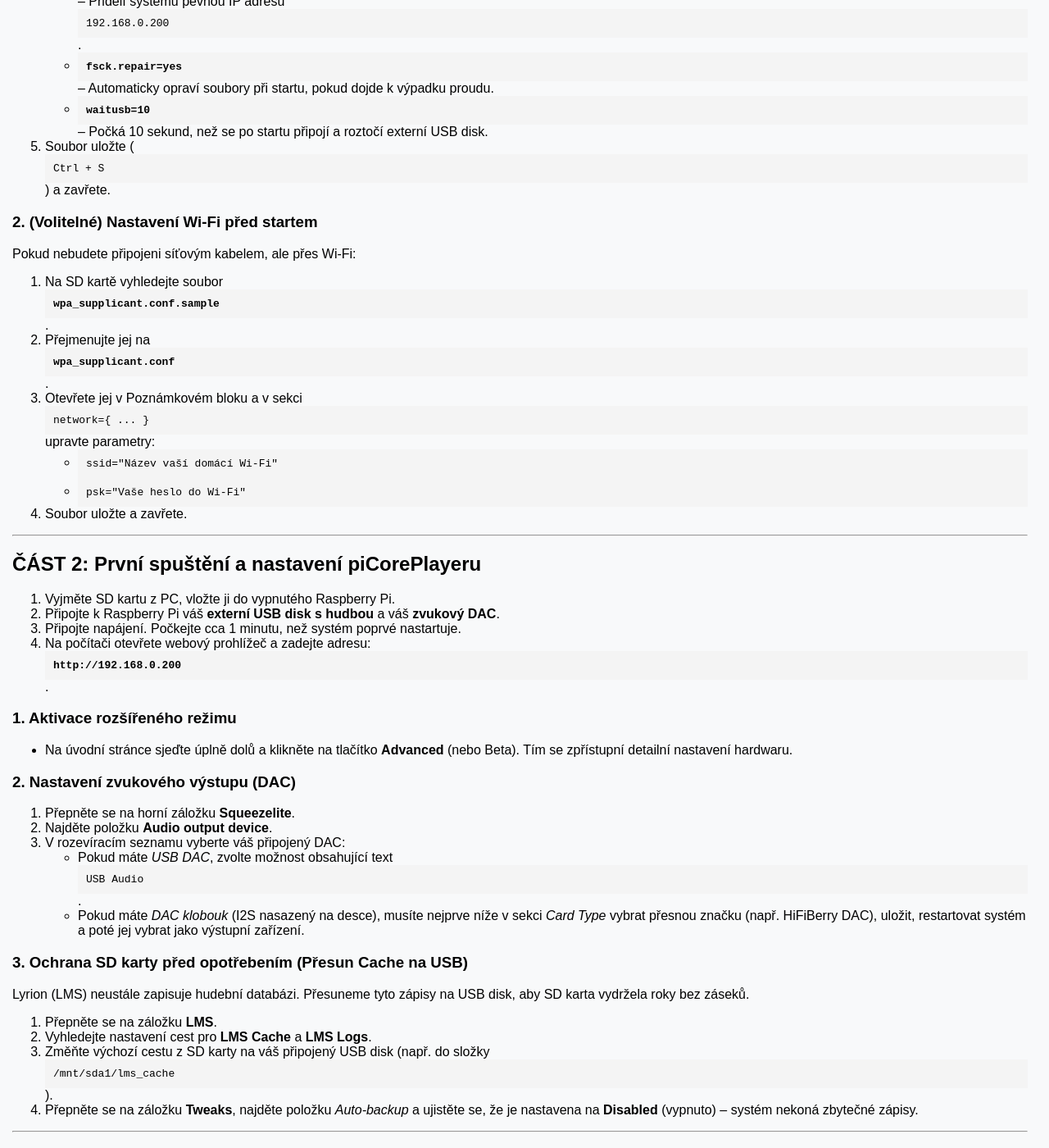
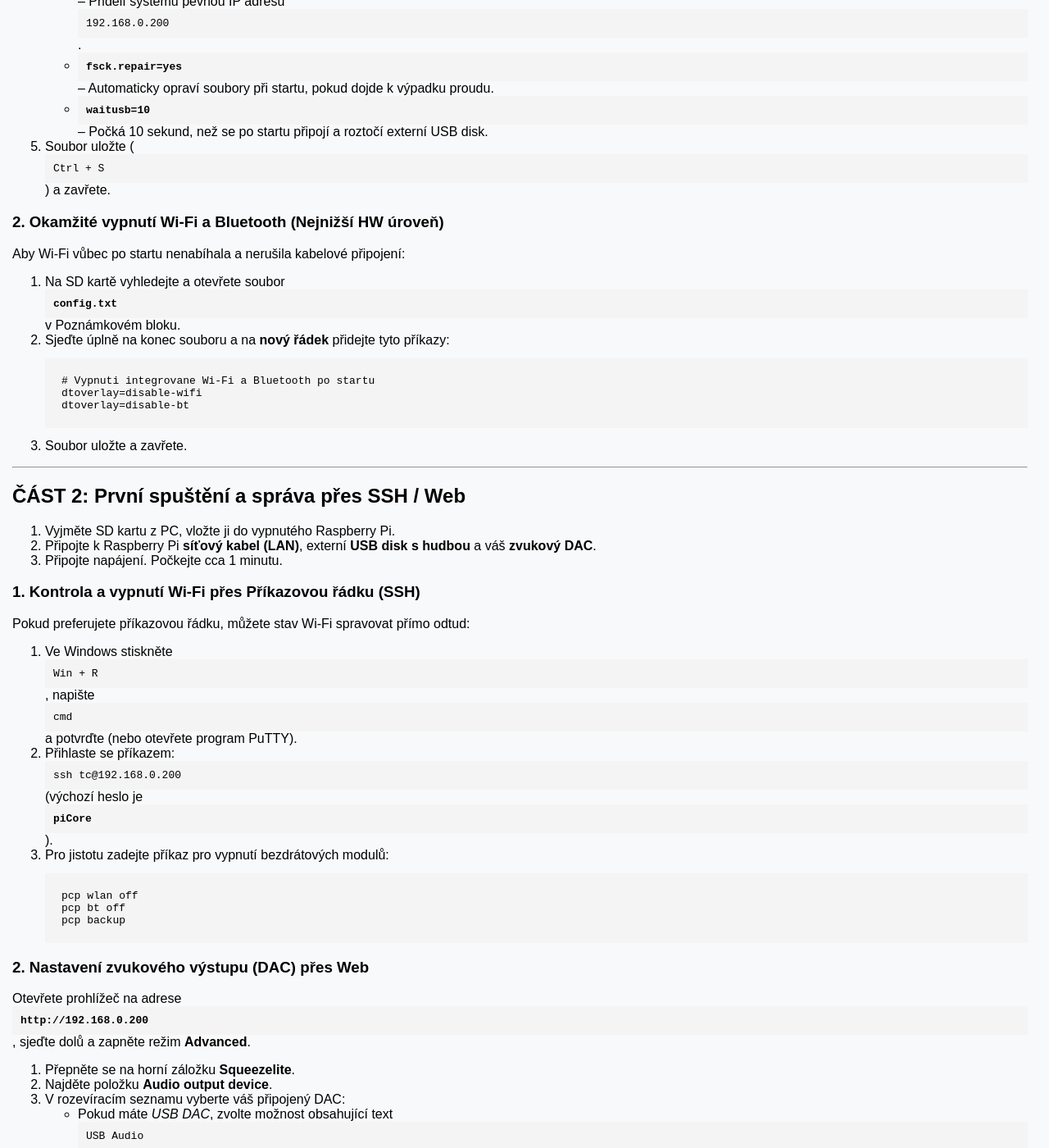
Before and after one commit to bedjan/bedjan.github.io, a Jekyll site: the page built from lyrion.md, in a window 1280 px wide and 1400 px high, scrolled down 856 px. Shown: the whole window at 82% size. Built offline with Jekyll 4.4.1, drawn with Linux system fonts in a browser that asks for light colours; our own code applies the rules of GitHub Pages for plain Markdown files; some of the changed text lies outside the part shown.

Commit message:
Update lyrion.md

````diff
--- a/lyrion.md
+++ b/lyrion.md
@@ -12,9 +12,8 @@
 
 ```
 
-
 # Kompletní příručka pro nastavení piCorePlayer & Lyrion (LMS)
-Tento manuál vás provede čistou instalací, síťovou konfigurací na IP 192.168.0.200, aktivací USB disku, nastavením zvukového DAC, instalací pluginů (YouTube, Google Nest, CZ Rádia) a finálním zabezpečením proti výpadkům proudu.
+Tento manuál vás provede čistou instalací, síťovou konfigurací na IP 192.168.0.200, okamžitým vypnutím Wi-Fi, aktivací USB disku, nastavením zvukového DAC, instalací pluginů a finálním zabezpečením proti výpadkům proudu.
 
 ---
 
@@ -35,40 +34,50 @@
    * **`waitusb=10`** – Počká 10 sekund, než se po startu připojí a roztočí externí USB disk.
 5. Soubor uložte (`Ctrl + S`) a zavřete.
 
-### 2. (Volitelné) Nastavení Wi-Fi před startem
-Pokud nebudete připojeni síťovým kabelem, ale přes Wi-Fi:
-1. Na SD kartě vyhledejte soubor **`wpa_supplicant.conf.sample`**.
-2. Přejmenujte jej na **`wpa_supplicant.conf`**.
-3. Otevřete jej v Poznámkovém bloku a v sekci `network={ ... }` upravte parametry:
-   * `ssid="Název vaší domácí Wi-Fi"`
-   * `psk="Vaše heslo do Wi-Fi"`
-4. Soubor uložte a zavřete.
+### 2. Okamžité vypnutí Wi-Fi a Bluetooth (Nejnižší HW úroveň)
+Aby Wi-Fi vůbec po startu nenabíhala a nerušila kabelové připojení:
+1. Na SD kartě vyhledejte a otevřete soubor **`config.txt`** v Poznámkovém bloku.
+2. Sjeďte úplně na konec souboru a na **nový řádek** přidejte tyto příkazy:
+   ```text
+   # Vypnuti integrovane Wi-Fi a Bluetooth po startu
+   dtoverlay=disable-wifi
+   dtoverlay=disable-bt
+   ```
+3. Soubor uložte a zavřete.
 
 ---
 
-## ČÁST 2: První spuštění a nastavení piCorePlayeru
+## ČÁST 2: První spuštění a správa přes SSH / Web
 
 1. Vyjměte SD kartu z PC, vložte ji do vypnutého Raspberry Pi.
-2. Připojte k Raspberry Pi váš **externí USB disk s hudbou** a váš **zvukový DAC**.
-3. Připojte napájení. Počkejte cca 1 minutu, než systém poprvé nastartuje.
-4. Na počítači otevřete webový prohlížeč a zadejte adresu: **`http://192.168.0.200`**.
+2. Připojte k Raspberry Pi **síťový kabel (LAN)**, externí **USB disk s hudbou** a váš **zvukový DAC**.
+3. Připojte napájení. Počkejte cca 1 minutu.
 
-### 1. Aktivace rozšířeného režimu
-* Na úvodní stránce sjeďte úplně dolů a klikněte na tlačítko **Advanced** (nebo Beta). Tím se zpřístupní detailní nastavení hardwaru.
+### 1. Kontrola a vypnutí Wi-Fi přes Příkazovou řádku (SSH)
+Pokud preferujete příkazovou řádku, můžete stav Wi-Fi spravovat přímo odtud:
+1. Ve Windows stiskněte `Win + R`, napište `cmd` a potvrďte (nebo otevřete program PuTTY).
+2. Přihlaste se příkazem: `ssh tc@192.168.0.200` (výchozí heslo je **`piCore`**).
+3. Pro jistotu zadejte příkaz pro vypnutí bezdrátových modulů:
+   ```bash
+   pcp wlan off
+   pcp bt off
+   pcp backup
+   ```
 
-### 2. Nastavení zvukového výstupu (DAC)
+### 2. Nastavení zvukového výstupu (DAC) přes Web
+Otevřete prohlížeč na adrese **`http://192.168.0.200`**, sjeďte dolů a zapněte režim **Advanced**.
 1. Přepněte se na horní záložku **Squeezelite**.
 2. Najděte položku **Audio output device**.
 3. V rozevíracím seznamu vyberte váš připojený DAC:
    * Pokud máte *USB DAC*, zvolte možnost obsahující text `USB Audio`.
-   * Pokud máte *DAC klobouk* (I2S nasazený na desce), musíte nejprve níže v sekci *Card Type* vybrat přesnou značku (např. HiFiBerry DAC), uložit, restartovat systém a poté jej vybrat jako výstupní zařízení.
+   * Pokud máte *DAC klobouk (I2S)*, musíte nejprve níže v sekci *Card Type* vybrat přesnou značku (např. HiFiBerry DAC), uložit, restartovat systém a poté jej vybrat jako výstupní zařízení.
 
 ### 3. Ochrana SD karty před opotřebením (Přesun Cache na USB)
 Lyrion (LMS) neustále zapisuje hudební databázi. Přesuneme tyto zápisy na USB disk, aby SD karta vydržela roky bez záseků.
 1. Přepněte se na záložku **LMS**.
 2. Vyhledejte nastavení cest pro **LMS Cache** a **LMS Logs**.
 3. Změňte výchozí cestu z SD karty na váš připojený USB disk (např. do složky `/mnt/sda1/lms_cache`).
-4. Přepněte se na záložku **Tweaks**, najděte položku *Auto-backup* a ujistěte se, že je nastavena na **Disabled** (vypnuto) – systém nekoná zbytečné zápisy.
+4. Přepněte se na záložku **Tweaks**, najděte položku *Auto-backup* a ujistěte se, že je nastavena na **Disabled** (vypnuto).
 
 ---
 
@@ -111,26 +120,22 @@
 
 ## ČÁST 4: Životně důležitý krok – Ruční záloha systému
 
-Protože piCorePlayer běží v operační paměti RAM, jakékoliv změny provedené ve webovém rozhraní (hesla, pluginy, nastavení DAC) se při odpojení od proudu smažou, pokud je neuložíte trvale na SD kartu.
+Protože piCorePlayer běží v operační paměti RAM, jakékoliv změny provedené ve webovém rozhraní nebo přes SSH se při odpojení od proudu smažou, pokud je neuložíte trvale na SD kartu.
 
-1. Vraťte se do základní administrace na adresu **`http://192.168.0.200`**.
+1. Vraťte se do základní administrace na adresu **`http://192.168.0.200`** (nebo v SSH zadejte `pcp backup`).
 2. Na hlavní kartě **Main Page** klikněte na velké tlačítko **Backup**.
-3. Počkejte cca 10 sekund, než systém napíše, že záloha na SD kartu proběhla úspěšně.
+3. Počkejte cca 10 sekund na potvrzení úspěšného zápisu.
 
 ---
 
 ## ČÁST 5: Jak vytvořit záložní kopii pro případ havárie
 
-Kdykoliv se systém poškodí, nebo budete chtít konfiguraci přenést na novou SD kartu, využijte tyto metody:
+### Metoda A: Záloha konfiguračního souboru přes Windows
+1. Vložte SD kartu do PC s Windows.
+2. Otevřete složku **`tce/`** na SD kartě a zkopírujte soubor **`mydata.tgz`** (zde jsou uložena veškerá nastavení, klíče a pluginy).
+3. Z kořenového adresáře si zkopírujte také soubory **`cmdline.txt`** a **`config.txt`** (obsahují IP adresu a HW zákazy pro Wi-Fi).
+4. **Obnova:** Při problémech stačí tyto tři soubory ze zálohy vzít a přepsat jimi ty původní na nové SD kartě.
 
-### Metoda A: Záloha konfiguračního souboru (Rychlá)
-1. Vložte SD kartu do PC s Windows.
-2. Otevřete složku **`tce/`** na SD kartě.
-3. Najděte soubor **`mydata.tgz`** (zde jsou uložena veškerá nastavení a pluginy).
-4. Tento soubor, společně se souborem **`cmdline.txt`** z kořenového adresáře, si zkopírujte do bezpečné složky v počítači, nebo do nově vytvořené složky na konci téže SD karty (např. `ZALOHA_SYSTEMU`).
-5. **Obnova:** Při problémech stačí tyto dva soubory ze zálohy vzít a přepsat jimi ty původní na SD kartě.
-
-### Metoda B: Kompletní bitový otisk (Stoprocentní jistota)
-1. Stáhněte si do Windows malý bezplatný program **USBImager**.
-2. Vložte SD kartu do PC, otevřete USBImager a klikněte na **Read** (Číst). Program uloží kompletní obraz vaší 32GB karty (soubor `.img`) do PC.
-3. **Obnova:** Pokud karta selže, vložíte novou prázdnou kartu do PC, v USBImageru vyberete uložený `.img` soubor, kliknete na **Write** (Zapsat) a během minuty máte identicky nastavený systém bez nutnosti cokoliv klikat znovu.
+### Metoda B: Kompletní bitový otisk (Program USBImager)
+1. Vložte SD kartu do PC, otevřete USBImager a klikněte na **Read** (Číst). Program uloží kompletní obraz vaší 32GB karty (soubor `.img`) do PC.
+2. **Obnova:** Pokud karta selže, vložíte novou prázdnou kartu do PC, v USBImageru vyberete uložený `.img` soubor, kliknete na **Write** (Zapsat) a během minuty máte identicky nastavený systém.
````
Also changed, not shown: other parts of lyrion.md (+2 -2 lines).
